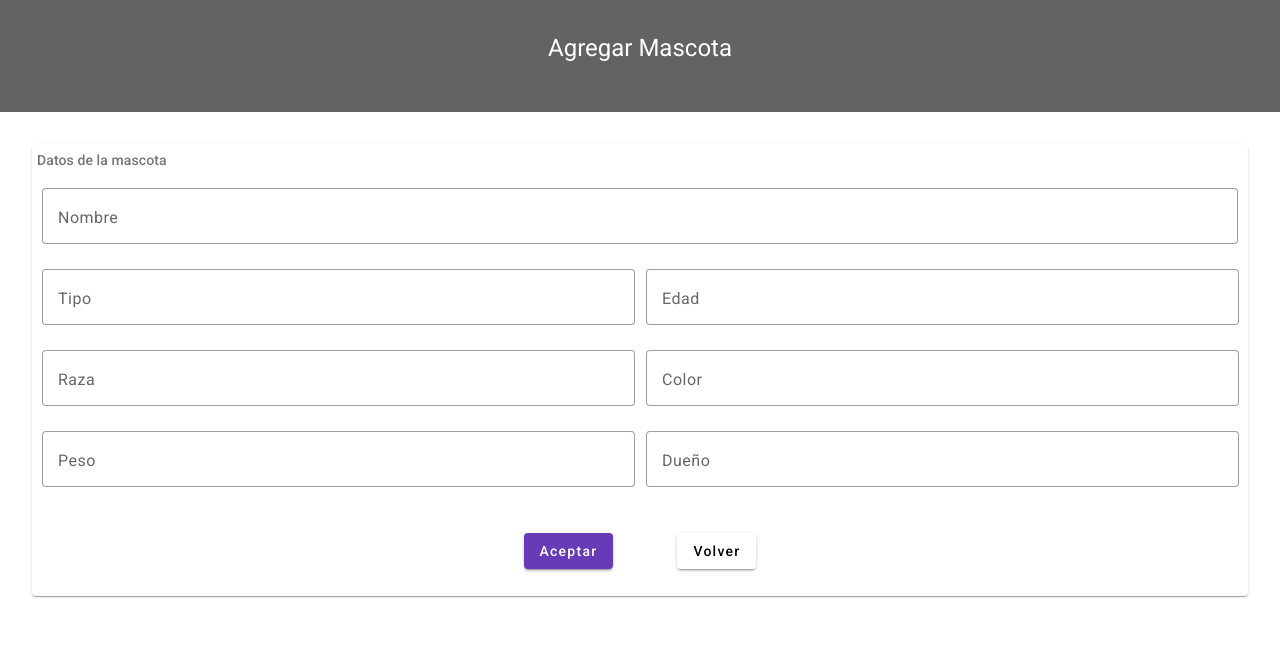
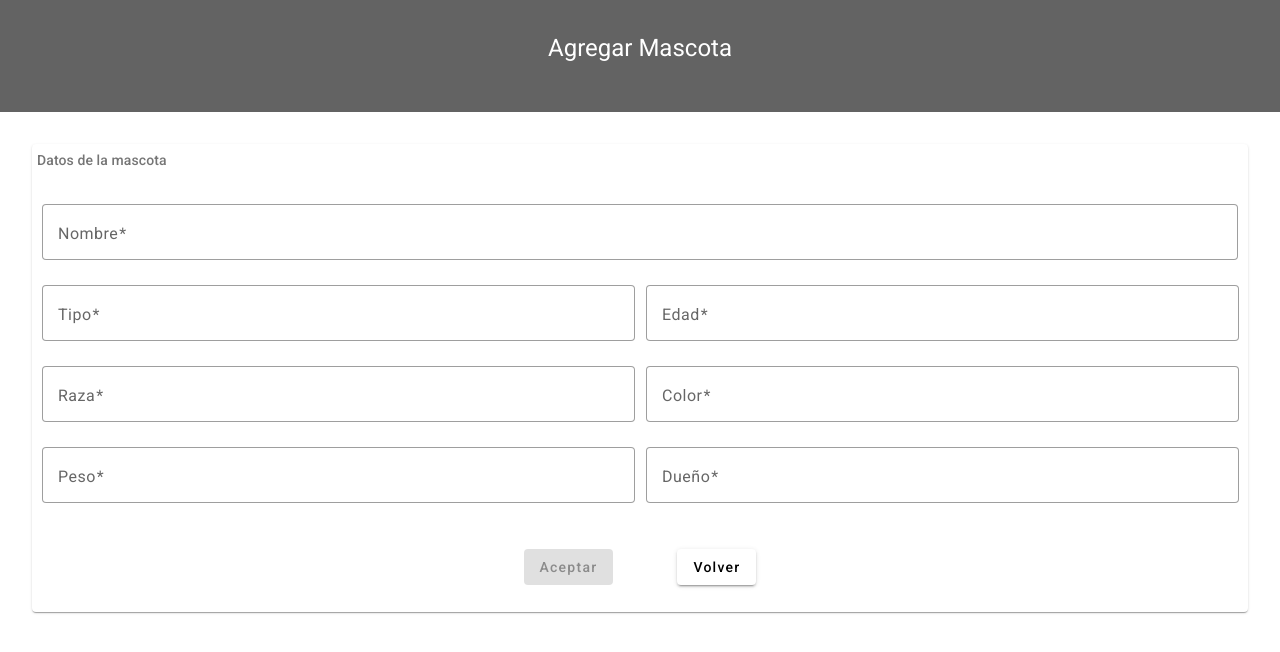
Before and after one commit to ramiroquesada/veterinaria-front, an Angular app: page /agregar in a window 1280 px wide. Shown: the top 652 px of the page. Built offline with nearby package versions, Linux system fonts and the light colour scheme.

Commit message:
build deploy test

```diff
--- a/angular.json
+++ b/angular.json
@@ -13,7 +13,7 @@
         "build": {
           "builder": "@angular-devkit/build-angular:browser",
           "options": {
-            "outputPath": "dist/fe-veterinaria",
+            "outputPath": "dist",
             "index": "src/index.html",
             "main": "src/main.ts",
             "polyfills": [
--- a/src/app/components/agregar-editar-mascota/agregar-editar-mascota.component.css
+++ b/src/app/components/agregar-editar-mascota/agregar-editar-mascota.component.css
@@ -1,15 +1,18 @@
-.card{
-	gap: 1rem;
-	width: 100%;
-	padding: 5px;
+.card {
+  gap: 2rem;
+  width: 100%;
+  padding: 5px;
 }
-
 
 .mat-mdc-form-field {
   width: 100%;
-	margin: 0 5px;
+  margin: 0 5px;
 }
 
 .aceptarVolverContainer {
-	margin: 0 2rem;
+  margin: 0 2rem;
 }
+
+.mat-grid-tile {
+  overflow: visible;
+}
--- a/src/app/components/agregar-editar-mascota/agregar-editar-mascota.component.html
+++ b/src/app/components/agregar-editar-mascota/agregar-editar-mascota.component.html
@@ -7,51 +7,104 @@
 	<mat-card class="card">
 		<mat-card-subtitle>Datos de la mascota</mat-card-subtitle>
 
-		<form>
-			<mat-grid-list cols="2" rowHeight="5rem">
+		<form
+			[formGroup]="form"
+			(ngSubmit)="agregarMascota()"
+		>
+			<mat-grid-list
+				cols="2"
+				rowHeight="5rem"
+			>
 				<mat-grid-tile [colspan]="2">
 					<mat-form-field appearance="outline">
 						<mat-label>Nombre</mat-label>
-						<input matInput autocomplete="off">
-
+						<input
+							formControlName="nombre"
+							matInput
+							autocomplete="off"
+						>
 					</mat-form-field>
 				</mat-grid-tile>
-				<mat-grid-tile><mat-form-field appearance="outline">
+				<mat-grid-tile>
+					<mat-form-field appearance="outline">
 						<mat-label>Tipo</mat-label>
-					<input matInput autocomplete="off">
-
-				</mat-form-field></mat-grid-tile>
-				<mat-grid-tile><mat-form-field appearance="outline">
+						<input
+							formControlName="tipo"
+							matInput
+							autocomplete="off"
+						>
+					</mat-form-field>
+				</mat-grid-tile>
+				<mat-grid-tile>
+					<mat-form-field appearance="outline">
 						<mat-label>Edad</mat-label>
-					<input matInput autocomplete="off">
-
-				</mat-form-field></mat-grid-tile>
-				<mat-grid-tile><mat-form-field appearance="outline">
+						<input
+							type="number"
+							formControlName="edad"
+							matInput
+							autocomplete="off"
+						>
+					</mat-form-field>
+				</mat-grid-tile>
+				<mat-grid-tile>
+					<mat-form-field appearance="outline">
 						<mat-label>Raza</mat-label>
-					<input matInput autocomplete="off">
-
-				</mat-form-field></mat-grid-tile>
-				<mat-grid-tile><mat-form-field appearance="outline">
+						<input
+							formControlName="raza"
+							matInput
+							autocomplete="off"
+						>
+					</mat-form-field>
+				</mat-grid-tile>
+				<mat-grid-tile>
+					<mat-form-field appearance="outline">
 						<mat-label>Color</mat-label>
-					<input matInput autocomplete="off">
-
-				</mat-form-field></mat-grid-tile>
-				<mat-grid-tile><mat-form-field appearance="outline">
+						<input
+							formControlName="color"
+							matInput
+							autocomplete="off"
+						>
+					</mat-form-field>
+				</mat-grid-tile>
+				<mat-grid-tile>
+					<mat-form-field appearance="outline">
 						<mat-label>Peso</mat-label>
-					<input matInput autocomplete="off">
-
-				</mat-form-field></mat-grid-tile>
-				<mat-grid-tile><mat-form-field appearance="outline">
+						<input
+							type="number"
+							formControlName="peso"
+							matInput
+							autocomplete="off"
+						>
+					</mat-form-field>
+				</mat-grid-tile>
+				<mat-grid-tile>
+					<mat-form-field appearance="outline">
 						<mat-label>Dueño</mat-label>
-					<input matInput autocomplete="off">
-
-				</mat-form-field></mat-grid-tile>
+						<input
+							formControlName="duenio"
+							matInput
+							autocomplete="off"
+						>
+					</mat-form-field>
+				</mat-grid-tile>
 				<mat-grid-tile colspan="2">
-					<button class="aceptarVolverContainer" mat-raised-button color="primary">Aceptar</button>
-					<button routerLink="/mascotas" class="aceptarVolverContainer" mat-raised-button>Volver</button>
+					<button
+						[disabled]="form.invalid"
+						class="aceptarVolverContainer"
+						mat-raised-button
+						color="primary"
+					>
+						Aceptar
+					</button>
+					<button
+						routerLink="/mascotas"
+						class="aceptarVolverContainer"
+						mat-raised-button
+					>
+						Volver
+					</button>
 				</mat-grid-tile>
 			</mat-grid-list>
 		</form>
-
 	</mat-card>
 </div>
--- a/src/app/components/agregar-editar-mascota/agregar-editar-mascota.component.ts
+++ b/src/app/components/agregar-editar-mascota/agregar-editar-mascota.component.ts
@@ -1,4 +1,6 @@
 import { Component } from '@angular/core';
+import { FormBuilder, FormGroup, Validators } from '@angular/forms';
+import { Mascota } from 'src/app/interfaces/mascota';
 
 @Component({
   selector: 'app-agregar-editar-mascota',
@@ -7,8 +9,31 @@ import { Component } from '@angular/core';
 })
 export class AgregarEditarMascotaComponent {
 loading: boolean = false;
+form: FormGroup ;
 
-constructor(){
+constructor(private fb: FormBuilder){
+	this.form = this.fb.group({
+		nombre: ['', Validators.required],
+		raza: ['', Validators.required],
+		color: ['', Validators.required],
+		edad: ['', Validators.required],
+		peso: ['', Validators.required],
+		duenio: ['', Validators.required],
+		tipo: ['', Validators.required],
+	})
+}
 
+agregarMascota(){
+	const mascota: Mascota = {
+		nombre: this.form.value.nombre,
+		raza: this.form.value.raza,
+		tipo: this.form.value.tipo,
+		duenio: this.form.value.duenio,
+		edad: this.form.value.edad,
+		color: this.form.value.color,
+		peso: this.form.value.peso,
+	}
+
+	console.log(mascota)
 }
 }
--- a/src/app/components/listado-mascotas/listado-mascotas.component.css
+++ b/src/app/components/listado-mascotas/listado-mascotas.component.css
@@ -4,23 +4,32 @@ table {
 }
 
 .mat-mdc-form-field {
-  font-size: 14px;
+  font-size: 1rem;
   width: 100%;
 }
 
 
 
 td,
-th {
+th{
 	text-align: center;
-	width: 12%;
+
 }
+
+
 
 .accionesBtn{
 	cursor: pointer;
+	margin: 0 0.3rem;
 }
 
 .agregarBtn{
 	font-size: 12px;
 	line-height: 28px;
 }
+
+
+
+:host ::ng-deep .mat-sort-header-container {
+	justify-content: center;
+}
--- a/src/app/components/listado-mascotas/listado-mascotas.component.ts
+++ b/src/app/components/listado-mascotas/listado-mascotas.component.ts
@@ -2,10 +2,8 @@ import { AfterViewInit, Component, ViewChild } from '@angular/core';
 import { Mascota } from 'src/app/interfaces/mascota';
 import { MatTableDataSource } from '@angular/material/table';
 import { MatPaginator } from '@angular/material/paginator';
-import { trigger } from '@angular/animations';
 import { MatSort } from '@angular/material/sort';
 import { MatSnackBar } from '@angular/material/snack-bar';
-import { Action } from 'rxjs/internal/scheduler/Action';
 
 const listMascotas: Mascota[] = [
 	{
@@ -15,7 +13,7 @@ const listMascotas: Mascota[] = [
 		color: 'Dorado',
 		peso: 19,
 		tipo: 'Perro',
-		duenio: 'Midu'
+		duenio: 'Midu',
 	},
 	{
 		nombre: 'Pepe',
@@ -24,7 +22,7 @@ const listMascotas: Mascota[] = [
 		color: 'Azul',
 		peso: 12,
 		tipo: 'Perro',
-		duenio: 'Facu'
+		duenio: 'Facu',
 	},
 	{
 		nombre: 'Jorge',
@@ -33,7 +31,7 @@ const listMascotas: Mascota[] = [
 		color: 'Negro',
 		peso: 9,
 		tipo: 'Perro',
-		duenio: 'Roberto'
+		duenio: 'Roberto',
 	},
 	{
 		nombre: 'Juanjo',
@@ -42,7 +40,7 @@ const listMascotas: Mascota[] = [
 		color: 'Amarilo',
 		peso: 6,
 		tipo: 'Gato',
-		duenio: 'Julian'
+		duenio: 'Julian',
 	},
 	{
 		nombre: 'Miguel',
@@ -51,7 +49,7 @@ const listMascotas: Mascota[] = [
 		color: 'Rojo',
 		peso: 29,
 		tipo: 'Perro',
-		duenio: 'Santi'
+		duenio: 'Santi',
 	},
 	{
 		nombre: 'Milton',
@@ -60,20 +58,26 @@ const listMascotas: Mascota[] = [
 		color: 'Blanco',
 		peso: 7,
 		tipo: 'Gato',
-		duenio: 'Ramiro'
+		duenio: 'Ramiro',
 	},
-]
-
+];
 
 @Component({
 	selector: 'app-listado-mascotas',
 	templateUrl: './listado-mascotas.component.html',
-	styleUrls: ['./listado-mascotas.component.css']
+	styleUrls: ['./listado-mascotas.component.css'],
 })
-
-
 export class ListadoMascotasComponent implements AfterViewInit {
-	displayedColumns: string[] = ['tipo', 'nombre', 'duenio', 'edad', 'raza', 'color', 'peso', 'acciones'];
+	displayedColumns: string[] = [
+		'tipo',
+		'nombre',
+		'duenio',
+		'edad',
+		'raza',
+		'color',
+		'peso',
+		'acciones',
+	];
 	dataSource = new MatTableDataSource<Mascota>(listMascotas);
 	loading: boolean = false;
 
@@ -89,21 +93,20 @@ export class ListadoMascotasComponent implements AfterViewInit {
 		this.paginator._intl.itemsPerPageLabel = 'Items por página';
 	}
 
-
 	applyFilter(event: Event) {
 		const filterValue = (event.target as HTMLInputElement).value;
 		this.dataSource.filter = filterValue.trim().toLowerCase();
 	}
 
 	eliminarMascota() {
-		this.loading = true
+		this.loading = true;
 
 		setTimeout(() => {
 			this.loading = false;
-			this._snackBar.open('La mascota fue eliminada con éxito', '', { duration: 2000, horizontalPosition: 'right' })
-
-		}, 2000)
-
+			this._snackBar.open('La mascota fue eliminada con éxito', '', {
+				duration: 2000,
+				horizontalPosition: 'right',
+			});
+		}, 2000);
 	}
-
 }
--- a/src/app/components/ver-mascota/ver-mascota.component.html
+++ b/src/app/components/ver-mascota/ver-mascota.component.html
@@ -15,7 +15,11 @@
 			<p><strong>Peso:</strong>8 Kg</p>
 		</mat-card-content>
 		<mat-card-actions>
-			<button routerLink="/mascotas" mat-raised-button color="primary">Volver</button>
+			<button
+				routerLink="/mascotas"
+				mat-raised-button
+				color="primary"
+			>Volver</button>
 		</mat-card-actions>
 	</mat-card>
 
--- a/src/app/components/ver-mascota/ver-mascota.component.ts
+++ b/src/app/components/ver-mascota/ver-mascota.component.ts
@@ -1,9 +1,9 @@
 import { Component } from '@angular/core';
 
 @Component({
-  selector: 'app-ver-mascota',
-  templateUrl: './ver-mascota.component.html',
-  styleUrls: ['./ver-mascota.component.css']
+	selector: 'app-ver-mascota',
+	templateUrl: './ver-mascota.component.html',
+	styleUrls: ['./ver-mascota.component.css']
 })
 export class VerMascotaComponent {
 
```
Also changed, not shown: src/app/components/listado-mascotas/listado-mascotas.component.html (+122 -26 lines), src/app/shared/shared.module.ts (+6 -1 lines), src/index.html (+28 -9 lines), 7 other files (tests, documents, lock files or other folders). Lines whose indentation alone changed are shown as unchanged.
